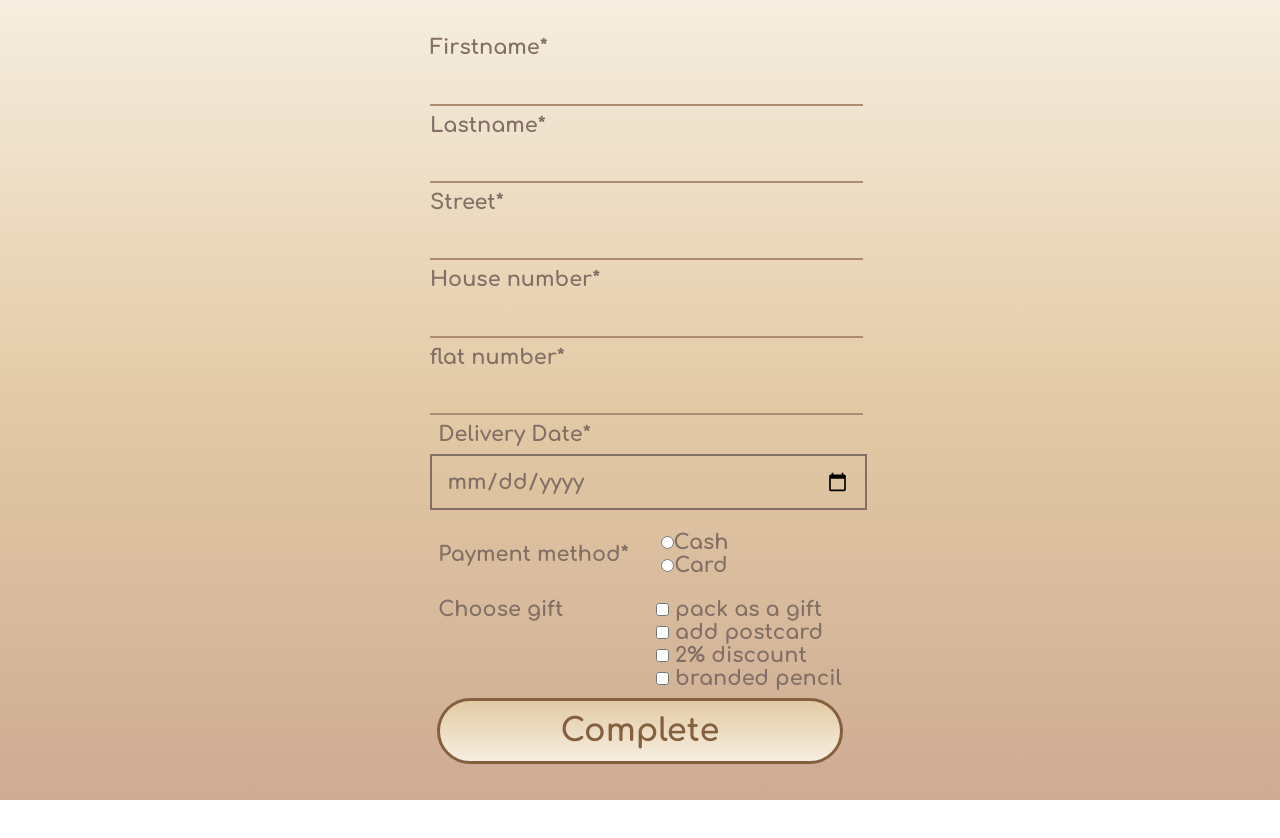
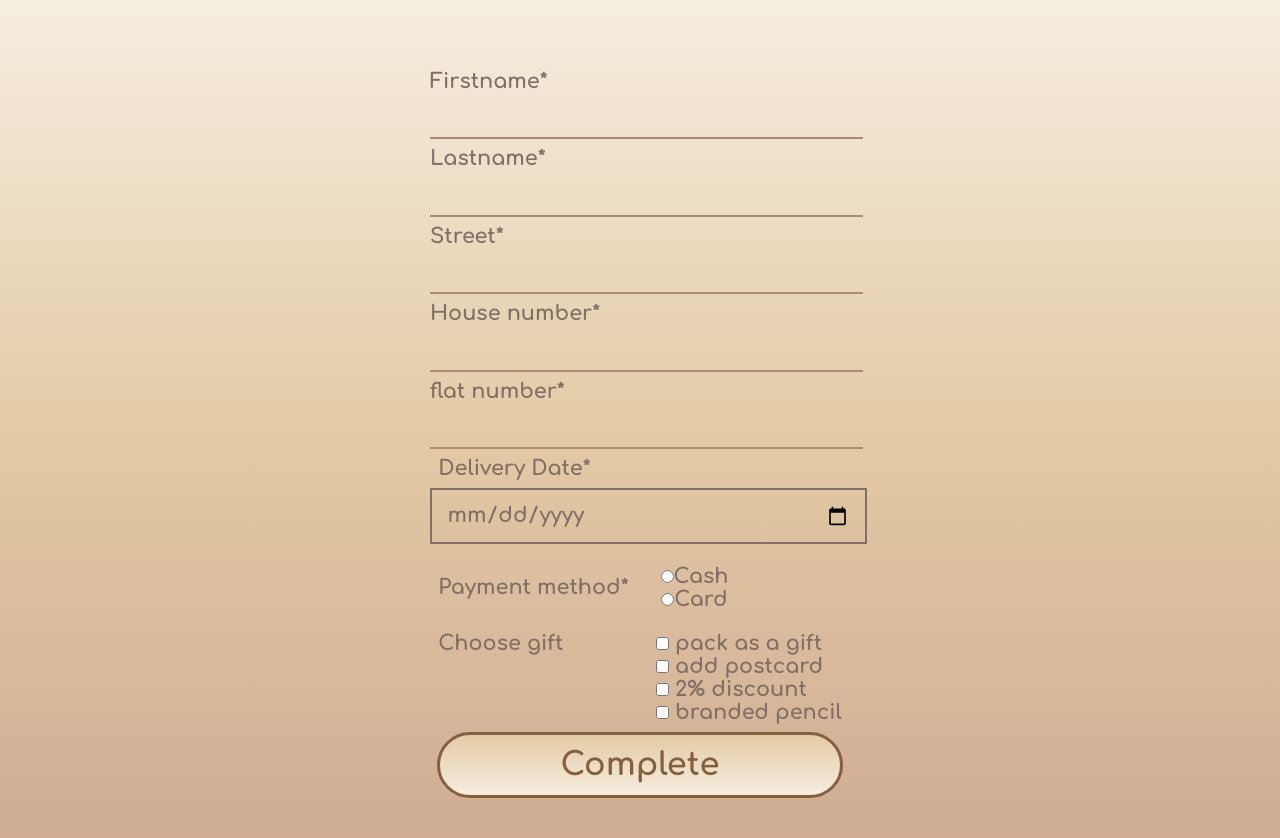
Before and after one commit to anadiradze/books-shop, a plain HTML site: page confirmOrder.html in a window 1280 px wide. Before the commit the page ends 800 px from the top, so only its background shows below. Drawn offline with Linux system fonts and the light colour scheme.

Commit message:
Update confirmOrder.css

```diff
--- a/confirmOrder.css
+++ b/confirmOrder.css
@@ -10,15 +10,15 @@
 }
 
 body {
-  height: 100vh;
   width: 100%;
   background: #0f2027; /* fallback for old browsers */
   background: linear-gradient(to bottom, #f6eee0, #e3caa5, #ceab93);
   display: flex;
   justify-content: center;
   align-items: center;
-  height: 100vh;
   color: #243d25;
+  padding-top: 70px;
+  padding-bottom: 70px;
 }
 .form__div {
   display: flex;
```
